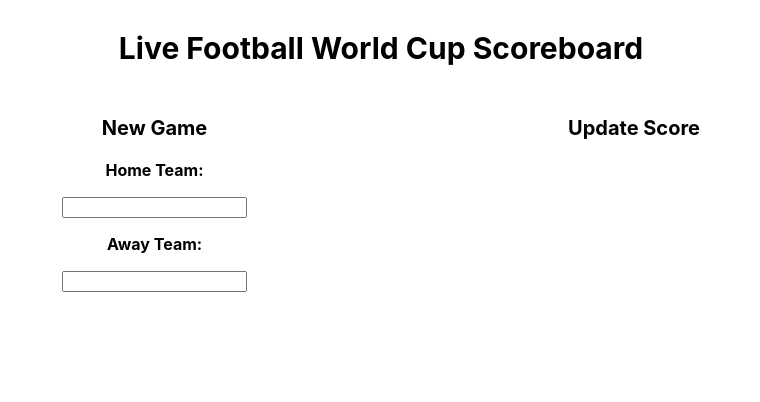
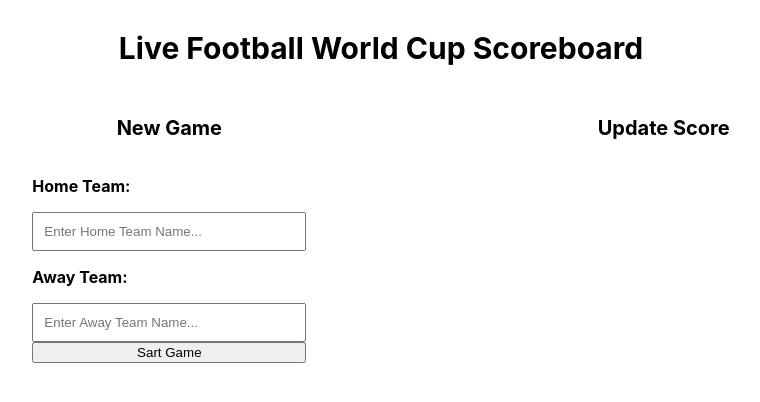
Before and after one commit to haditariq/football-world-cup-scoreboard, a React (Create React App) app: page / in a window 1280 px wide. Shown: the top 402 px of the page, without its empty margins (259-1019 px from the left). Built offline with nearby package versions, Linux system fonts and the light colour scheme.

Commit message:
update: create new game gui

```diff
--- a/src/App.css
+++ b/src/App.css
@@ -1,10 +1,26 @@
 .App{
-  text-align: center;
+  /* text-align: center; */
+}
+
+.textAlign{
+  text-align:center;
 }
 
 .scoreBoardContainer{
   display: flex;
-  flex: 1;
   flex-direction: row;
   justify-content: space-evenly;
 }
+
+.formContainer{
+  display: flex;
+  flex-direction: column;
+  text-align: left !important;
+}
+
+
+.inputField{
+  padding: 10px;
+  width: 250px;
+  display: flex;
+}
--- a/src/App.js
+++ b/src/App.js
@@ -5,12 +5,13 @@
 function App() {
   return (
     <div className='App'>
+      <div className='textAlign'>
         <Heading
           title={'Live Football World Cup Scoreboard'}
           fontWeight={'bold'}
           fontSize={'30px'}
         />
-
+      </div>
       <ScoreBoard />
     </div>
   );
--- a/src/pages/ScoreBoard.js
+++ b/src/pages/ScoreBoard.js
@@ -1,22 +1,51 @@
-import React from 'react';
+import React, { useState } from 'react';
 import Heading from '../components/Heading';
 import TextField from '../components/TextField';
+import Button from '../components/Button';
 
 const ScoreBoard = () => {
+  const [homeTeam, setHomeTeam] = useState('');
+  const [awayTeam, setAwayTeam] = useState('');
+
+  const onChangeHomeTeamName = (e) => setHomeTeam(e);
+  const onChangeAwayTeamName = (e) => setAwayTeam(e);
+
+  const onCreateNewGame = () => {};
   return (
     <div className={'scoreBoardContainer'}>
       <div>
-        <Heading title={'New Game'} fontWeight={'bold'} fontSize={'20px'} />
+        <div className='textAlign'>
+          <Heading title={'New Game'} fontWeight={'bold'} fontSize={'20px'} />
+        </div>
 
-        <div>
+        <div className='formContainer'>
           <Heading title={'Home Team:'} fontWeight={'bold'} />
-          <TextField />
+          <TextField
+            placeholder={'Enter Home Team Name...'}
+            value={homeTeam}
+            onChange={onChangeHomeTeamName}
+            className={'inputField'}
+          />
+
           <Heading title={'Away Team:'} fontWeight={'bold'} />
-          <TextField />
+          <TextField
+            placeholder={'Enter Away Team Name...'}
+            value={awayTeam}
+            onChange={onChangeAwayTeamName}
+            className={'inputField'}
+          />
+
+          <Button title={'Sart Game'} onPress={onCreateNewGame} />
         </div>
       </div>
       <div>
-        <Heading title={'Update Score'} fontWeight={'bold'} fontSize={'20px'} />
+        <div className='textAlign'>
+          <Heading
+            title={'Update Score'}
+            fontWeight={'bold'}
+            fontSize={'20px'}
+          />
+        </div>
       </div>
     </div>
   );
```
